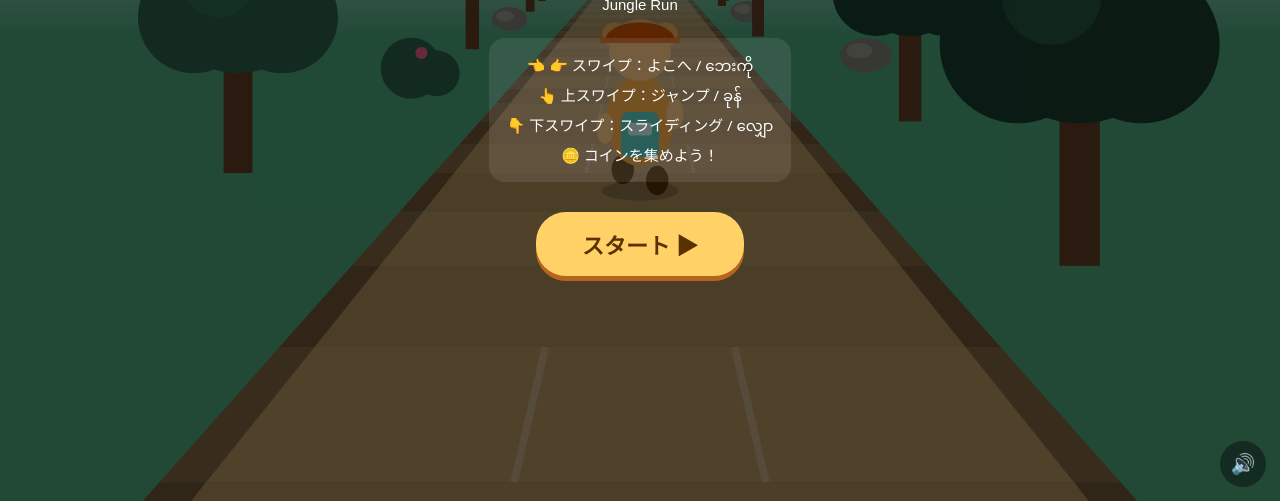
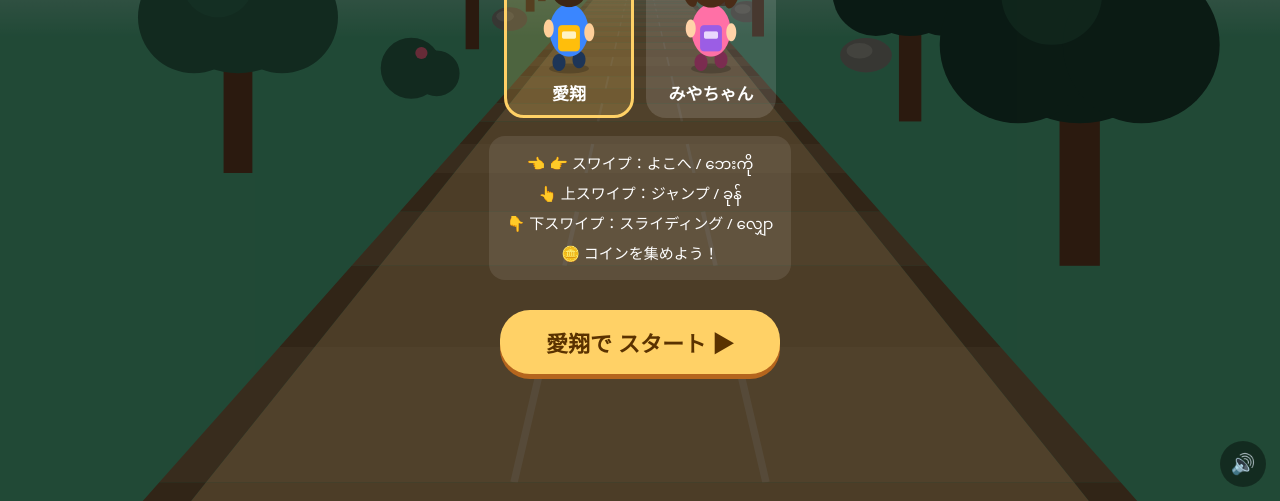
Before and after one commit to win-wwh/win, a plain HTML site: page run/index.html in a window 1280 px wide. Shown: the part 299-800 px from the top of the page. Drawn offline with Linux system fonts and the light colour scheme; animation ran at ten frames a second.

Commit message:
Jungle Run: Aito & Miya characters, cheers
Co-Authored-By: Claude Opus 5.5 <noreply@anthropic.com>
Claude-Session: https://claude.ai/code/session_01DkL3jYZV6QWiVky9CUuWeL

```diff
--- a/run/index.html
+++ b/run/index.html
@@ -3,7 +3,7 @@
 <head>
 <meta charset="UTF-8">
 <meta name="viewport" content="width=device-width, initial-scale=1, viewport-fit=cover, user-scalable=no">
-<title>Win ジャングルラン</title>
+<title>愛翔とみやちゃんのジャングルラン</title>
 <meta name="description" content="走って、よけて、コインを集めよう！スワイプで遊ぶランニングゲーム。無料。">
 <meta property="og:type" content="website">
 <meta property="og:title" content="Win ジャングルラン">
@@ -34,6 +34,8 @@ canvas{display:block;width:100vw;height:100vh;height:100dvh}
 .ov .sm{font-size:13px;opacity:.85}
 .mm{font-family:"Noto Sans Myanmar",sans-serif}
 .big{font-size:52px;font-weight:900;color:#ffd166;margin:6px 0}
+.pick{display:flex;gap:12px;margin:10px 0 4px}.pick button{background:#ffffff22;color:#fff;box-shadow:none;border:3px solid transparent;border-radius:20px;padding:10px 14px;font-size:17px;margin:0;width:130px}.pick button canvas{display:block;margin:0 auto 4px;width:90px;height:100px}.pick button.on{border-color:#ffd166;background:#ffd16633}
+.cheer{position:fixed;left:0;right:0;top:22%;text-align:center;font-size:34px;font-weight:900;color:#fff;text-shadow:0 3px 0 #e85d04,0 6px 14px #0009;pointer-events:none;opacity:0;transition:opacity .3s,transform .3s;transform:scale(.7)}.cheer.on{opacity:1;transform:scale(1)}
 .snd{position:fixed;bottom:calc(env(safe-area-inset-bottom) + 14px);right:14px;border:0;background:#0006;color:#fff;border-radius:50%;width:46px;height:46px;font-size:20px}
 </style>
 </head>
@@ -41,8 +43,10 @@ canvas{display:block;width:100vw;height:100vh;height:100dvh}
 <canvas id="cv"></canvas>
 <div class="hud" id="hud" style="display:none"><span class="c" id="sc">0 m</span><span class="c" id="co">🪙 0</span><button id="pz">⏸</button></div>
 <div class="ov" id="start">
+  <p style="font-size:18px;font-weight:800;margin:0;color:#fff">愛翔とみやちゃんの</p>
   <h1>ジャングルラン</h1>
-  <p class="mm">Jungle Run</p>
+  <p class="sm">だれで走る？</p>
+  <div class="pick"><button data-c="aito"><canvas width="180" height="200"></canvas>愛翔</button><button data-c="miya"><canvas width="180" height="200"></canvas>みやちゃん</button></div>
   <div class="how">
     👈 👉 スワイプ：よこへ / ဘေးကို<br>
     👆 上スワイプ：ジャンプ / ခုန်<br>
@@ -60,6 +64,7 @@ canvas{display:block;width:100vw;height:100vh;height:100dvh}
   <button id="again">もう一回 ↻</button>
 </div>
 <div class="ov" id="pause" style="display:none"><p style="font-size:26px;font-weight:800">⏸ 一時停止</p><button id="resume">つづける ▶</button></div>
+<div class="cheer" id="cheer"></div>
 <button class="snd" id="snd">🔊</button>
 <script>
 const cv=document.getElementById("cv"),ctx=cv.getContext("2d");
@@ -78,10 +83,18 @@ let bgmT=null,bgmStep=0;const BGM=[0,null,7,null,5,null,7,12,0,null,7,null,3,5,7
 function bgm(on){clearInterval(bgmT);if(!on||!sound)return;bgmT=setInterval(()=>{const n=BGM[bgmStep++%16];if(n!==null)beep(220*Math.pow(2,n/12),.12,"triangle",.035);if(bgmStep%4===1)beep(110,.1,"sine",.05)},150)}
 document.getElementById("snd").onclick=e=>{sound=!sound;localStorage.setItem("run-snd",sound?"1":"0");e.target.textContent=sound?"🔊":"🔇";bgm(state==="play")};
 
+// ---------- characters
+const CH={aito:{name:"愛翔",body:"#3a86ff",pack:"#ffbe0b",pack2:"#fff3c4",skin:"#ffcf99",hat:"#023e8a",leg:"#1d3557",type:"cap"},
+          miya:{name:"みやちゃん",body:"#ff70a6",pack:"#9b5de5",pack2:"#e9d8fd",skin:"#ffd3a8",hat:"#ff006e",leg:"#7b2c50",type:"ribbon",hair:"#4a2c17"}};
+let who=localStorage.getItem("run-who")||"aito";
+function cheer(t){const e=document.getElementById("cheer");e.textContent=t;e.classList.add("on");clearTimeout(cheer.h);cheer.h=setTimeout(()=>e.classList.remove("on"),1400)}
+const CHEERS=[[100,"がんばれ {n}！"],[250,"{n} はやい！"],[500,"すごいよ {n}！ 🎉"],[800,"{n} 天才！"],[1200,"{n} 最強！ 👑"],[2000,"{n} 伝説！！ 🌟"]];
+let cheerI=0;
 // ---------- game state
-let state="menu",P,objs,deco,dist,coins,speed,spawnZ,t,shake,best=+localStorage.getItem("run-best")||0;
-document.getElementById("best0").textContent=best?`ベスト / best：${best} m`:"";
-function reset(){P={lane:0,x:0,y:0,vy:0,slide:0,run:0};objs=[];deco=[];dist=0;coins=0;speed=13;spawnZ=30;t=0;shake=0;
+let state="menu",P,objs,deco,dist,coins,speed,spawnZ,t,shake,best=0;
+function setWho(c){who=c;localStorage.setItem("run-who",c);best=+localStorage.getItem("run-best-"+c)||0;document.querySelectorAll(".pick button").forEach(b=>b.classList.toggle("on",b.dataset.c===c));
+  document.getElementById("best0").textContent=best?`${CH[c].name}のベスト：${best} m`:"";document.getElementById("go").textContent=CH[c].name+"で スタート ▶"}
+function reset(){cheerI=0;P={lane:0,x:0,y:0,vy:0,slide:0,run:0};objs=[];deco=[];dist=0;coins=0;speed=11;spawnZ=45;t=0;shake=0;
   for(let z=6;z<90;z+=4){deco.push(mkDeco(z,-1));deco.push(mkDeco(z+2,1))}}
 function mkDeco(z,side){const k=Math.random();return{z,side,x:side*(LANE*1.5+1.2+Math.random()*2.2),k:k<.6?"tree":k<.85?"bush":"rock",h:2.5+Math.random()*2.5,c:Math.random()}}
 function spawn(){
@@ -100,9 +113,11 @@ function spawn(){
 function coinLine(l,z0,n){for(let i=0;i<n;i++)objs.push({t:"coin",lane:l,z:z0+i*1.5,y:.6})}
 function start(){reset();while(spawnZ<110)spawn();state="play";show("hud");bgm(true);last=performance.now()}
 function show(id){for(const x of["start","over","pause"])document.getElementById(x).style.display=x===id?"flex":"none";document.getElementById("hud").style.display=(id==="hud"||id==="pause")?"flex":"none"}
-function gameOver(){state="over";sfx.hit();bgm(false);shake=.4;const m=Math.floor(dist);const nb=m>best;if(nb){best=m;localStorage.setItem("run-best",best)}
-  setTimeout(()=>{document.getElementById("fs").textContent=m+" m";document.getElementById("fc").textContent=`🪙 ${coins}`;document.getElementById("fb").textContent=nb?"🎉 ベスト記録！ New best!":`ベスト：${best} m`;show("over")},700)}
+function gameOver(){state="over";sfx.hit();bgm(false);shake=.4;const m=Math.floor(dist);const nb=m>best;if(nb){best=m;localStorage.setItem("run-best-"+who,best)}
+  setTimeout(()=>{document.getElementById("fs").textContent=m+" m";document.querySelector("#over p").textContent=CH[who].name+"、"+(m>=500?"すごい！":m>=150?"よくがんばった！":"おしい！");document.getElementById("fc").textContent=`🪙 ${coins}`;document.getElementById("fb").textContent=nb?"🎉 "+CH[who].name+"のベスト記録！":`${CH[who].name}のベスト：${best} m`;setWho(who);document.getElementById("again").textContent="もう一回 ↻";show("over")},700)}
 document.getElementById("go").onclick=start;document.getElementById("again").onclick=start;
+const menuBtn=document.createElement("button");menuBtn.textContent="キャラをかえる";menuBtn.style.cssText="background:#ffffff33;color:#fff;box-shadow:none;font-size:16px;padding:10px 24px;margin-top:14px";menuBtn.onclick=()=>{state="menu";show("start")};document.getElementById("over").appendChild(menuBtn);
+document.querySelectorAll(".pick button").forEach(b=>b.onclick=()=>{setWho(b.dataset.c);sfx.move()});
 document.getElementById("pz").onclick=()=>{if(state==="play"){state="pause";bgm(false);show("pause")}};
 document.getElementById("resume").onclick=()=>{state="play";show("hud");bgm(true);last=performance.now()};
 document.addEventListener("visibilitychange",()=>{if(document.hidden&&state==="play"){state="pause";bgm(false);show("pause")}});
@@ -121,7 +136,7 @@ addEventListener("keydown",e=>{const m={ArrowLeft:"L",ArrowRight:"R",ArrowUp:"U"
 // ---------- update
 let last=performance.now();
 function update(dt){
-  t+=dt;speed=Math.min(28,13+dist/140);const dz=speed*dt;dist+=dz;
+  t+=dt;speed=Math.min(26,11+dist/160);const dz=speed*dt;dist+=dz;
   P.x+=(P.lane*LANE-P.x)*Math.min(1,dt*14);
   P.vy-=32*dt;P.y=Math.max(0,P.y+P.vy*dt);if(P.y===0)P.vy=Math.max(P.vy,0);
   if(P.slide>0)P.slide-=dt;P.run+=dt*speed*.9;
@@ -134,6 +149,7 @@ function update(dt){
     else if(o.t==="bar"&&!(P.slide>0)){gameOver();return}
     else if(o.t==="wall"){gameOver();return}}
   objs=objs.filter(o=>o.z>1&&!(o.dead&&!(o.pop>0)));objs.forEach(o=>{if(o.pop)o.pop-=dt});
+  if(cheerI<CHEERS.length&&dist>=CHEERS[cheerI][0]){cheer(CHEERS[cheerI][1].replace("{n}",CH[who].name));sfx.coin();cheerI++}
   document.getElementById("sc").textContent=Math.floor(dist)+" m";document.getElementById("co").textContent="🪙 "+coins}
 
 // ---------- draw
@@ -180,24 +196,25 @@ function drawObj(o){const x=o.lane*LANE,p=proj(x,0,o.z),s=p.s;
     ctx.strokeStyle="#5c5c55";ctx.lineWidth=Math.max(1,s*.03);ctx.beginPath();ctx.moveTo(a.x,(a.y+b.y)/2);ctx.lineTo(b.x,(a.y+b.y)/2+.1*s);ctx.moveTo((a.x+b.x)/2,b.y);ctx.lineTo((a.x+b.x)/2-.1*s,(a.y+b.y)/2);ctx.stroke();
     ctx.fillStyle="#52b788";ctx.beginPath();ctx.ellipse((a.x+b.x)/2,b.y+.05*s,(b.x-a.x)*.45,.15*s,0,0,7);ctx.fill()}}
 function rr(x,y,w,h,r){r=Math.max(0,Math.min(r,w/2,h/2));ctx.beginPath();ctx.moveTo(x+r,y);ctx.arcTo(x+w,y,x+w,y+h,r);ctx.arcTo(x+w,y+h,x,y+h,r);ctx.arcTo(x,y+h,x,y,r);ctx.arcTo(x,y,x+w,y,r);ctx.closePath()}
-function drawPlayer(){shadow(P.x,PZ,.45*(1-Math.min(.5,P.y/6)));
-  const sl=P.slide>0,base=proj(P.x,P.y,PZ),s=base.s;const bob=sl?0:Math.abs(Math.sin(P.run*1.1))*.12*s;
-  const bh=(sl?.55:1.05)*s,bw=.78*s,cy=base.y-bh/2-bob-(sl?.0:.2*s);
-  // legs
-  if(!sl){const sw=Math.sin(P.run*1.1);ctx.fillStyle="#5a3200";for(const k of[-1,1]){ctx.beginPath();ctx.ellipse(base.x+k*.2*s,base.y-.12*s-(k*sw>0?k*sw*.18*s:0),.13*s,.17*s,0,0,7);ctx.fill()}}
-  // backpack body (seen from behind)
-  ctx.fillStyle="#ff9f1c";ctx.beginPath();ctx.ellipse(base.x,cy,bw/2,bh/2,0,0,7);ctx.fill();
-  ctx.fillStyle="#2ec4b6";rr(base.x-bw*.28,cy-bh*.1,bw*.56,bh*.5,.08*s);ctx.fill();ctx.fillStyle="#cbf3f0";rr(base.x-bw*.18,cy+bh*.02,bw*.36,bh*.14,.04*s);ctx.fill();
-  // arms
-  if(!sl){const sw=Math.sin(P.run*1.1);ctx.fillStyle="#ffbf69";for(const k of[-1,1]){ctx.beginPath();ctx.ellipse(base.x+k*bw*.52,cy+k*sw*.12*s,.1*s,.18*s,0,0,7);ctx.fill()}}
-  // head + ears + hat
-  const hy=cy-bh/2-(sl?.18:.3)*s;ctx.fillStyle="#ffbf69";for(const k of[-1,1]){ctx.beginPath();ctx.arc(base.x+k*.3*s,hy-.18*s,.14*s,0,7);ctx.fill()}
-  ctx.beginPath();ctx.arc(base.x,hy,.36*s,0,7);ctx.fill();
-  ctx.fillStyle="#e85d04";ctx.beginPath();ctx.ellipse(base.x,hy-.12*s,.4*s,.2*s,0,Math.PI,0);ctx.fill();ctx.fillRect(base.x-.46*s,hy-.14*s,.92*s,.06*s);
-  if(sl){ctx.strokeStyle="#ffffff88";ctx.lineWidth=2;for(let i=0;i<3;i++){ctx.beginPath();ctx.moveTo(base.x-bw*.6-i*8,base.y-6-i*6);ctx.lineTo(base.x-bw*.6-i*8-20,base.y-6-i*6);ctx.stroke()}}}
+function drawPlayer(){shadow(P.x,PZ,.45*(1-Math.min(.5,P.y/6)));const base=proj(P.x,P.y,PZ);drawChar(ctx,CH[who],base.x,base.y,base.s,P.slide>0,P.run,state!=="menu")}
+function drawChar(c,C,bx,by,s,sl,run,label){
+  const bob=sl?0:Math.abs(Math.sin(run*1.1))*.12*s;const bh=(sl?.55:1.05)*s,bw=.78*s,cy=by-bh/2-bob-(sl?0:.2*s);const sw=Math.sin(run*1.1);
+  const R=(x,y,w,h,r)=>{r=Math.max(0,Math.min(r,w/2,h/2));c.beginPath();c.moveTo(x+r,y);c.arcTo(x+w,y,x+w,y+h,r);c.arcTo(x+w,y+h,x,y+h,r);c.arcTo(x,y+h,x,y,r);c.arcTo(x,y,x+w,y,r);c.closePath()};
+  if(!sl){c.fillStyle=C.leg;for(const k of[-1,1]){c.beginPath();c.ellipse(bx+k*.2*s,by-.12*s-(k*sw>0?k*sw*.18*s:0),.13*s,.17*s,0,0,7);c.fill()}}
+  const hy=cy-bh/2-(sl?.18:.3)*s;
+  if(C.type==="ribbon"){c.fillStyle=C.hair;for(const k of[-1,1]){c.beginPath();c.ellipse(bx+k*.42*s,hy+.12*s+(sl?0:sw*k*.05*s),.13*s,.26*s,k*.3,0,7);c.fill()}}
+  c.fillStyle=C.body;c.beginPath();c.ellipse(bx,cy,bw/2,bh/2,0,0,7);c.fill();
+  c.fillStyle=C.pack;R(bx-bw*.28,cy-bh*.1,bw*.56,bh*.5,.08*s);c.fill();c.fillStyle=C.pack2;R(bx-bw*.18,cy+bh*.02,bw*.36,bh*.14,.04*s);c.fill();
+  if(!sl){c.fillStyle=C.skin;for(const k of[-1,1]){c.beginPath();c.ellipse(bx+k*bw*.52,cy+k*sw*.12*s,.1*s,.18*s,0,0,7);c.fill()}}
+  if(C.type==="ribbon"){c.fillStyle=C.hair;c.beginPath();c.arc(bx,hy,.37*s,0,7);c.fill();
+    c.fillStyle=C.hat;for(const k of[-1,1]){c.beginPath();c.moveTo(bx,hy-.3*s);c.lineTo(bx+k*.32*s,hy-.48*s);c.lineTo(bx+k*.3*s,hy-.14*s);c.closePath();c.fill()}c.beginPath();c.arc(bx,hy-.3*s,.08*s,0,7);c.fill()}
+  else{c.fillStyle=C.skin;for(const k of[-1,1]){c.beginPath();c.arc(bx+k*.34*s,hy+.02*s,.09*s,0,7);c.fill()}c.fillStyle="#3d2614";c.beginPath();c.arc(bx,hy,.36*s,0,7);c.fill();
+    c.fillStyle=C.hat;c.beginPath();c.ellipse(bx,hy-.1*s,.39*s,.24*s,0,Math.PI,0);c.fill();c.fillRect(bx-.39*s,hy-.12*s,.78*s,.07*s);c.fillStyle="#fff";c.beginPath();c.arc(bx,hy-.3*s,.05*s,0,7);c.fill()}
+  if(sl){c.strokeStyle="#ffffff88";c.lineWidth=2;for(let i=0;i<3;i++){c.beginPath();c.moveTo(bx-bw*.6-i*8,by-6-i*6);c.lineTo(bx-bw*.6-i*8-20,by-6-i*6);c.stroke()}}
+  if(label){const fs=Math.max(11,.3*s);c.font=`bold ${fs}px system-ui,sans-serif`;c.textAlign="center";const tw=c.measureText(C.name).width+12,ty=hy-.62*s;c.fillStyle="#0007";R(bx-tw/2,ty-fs*.85,tw,fs*1.3,fs*.4);c.fill();c.fillStyle="#fff";c.fillText(C.name,bx,ty+fs*.15)}}
 function draw(){ctx.save();if(shake>0){ctx.translate((Math.random()-.5)*14*shake,(Math.random()-.5)*14*shake)}
   sky();ground();
-  const all=[...deco.map(d=>({z:d.z,f:()=>drawDeco(d)})),...objs.filter(o=>o.z<100).map(o=>({z:o.z,f:()=>drawObj(o)})),{z:PZ-.01,f:drawPlayer}];
+  const all=[...deco.map(d=>({z:d.z,f:()=>drawDeco(d)})),...objs.filter(o=>o.z<100).map(o=>({z:o.z,f:()=>drawObj(o)})),...(state==='menu'?[]:[{z:PZ-.01,f:drawPlayer}])];
   all.sort((a,b)=>b.z-a.z);for(const a of all)if(a.z>.9)a.f();
   ctx.restore()}
 function loop(now){const dt=Math.min(.05,(now-last)/1000);last=now;
@@ -205,7 +222,9 @@ function loop(now){const dt=Math.min(.05,(now-last)/1000);last=now;
   if(state==="menu"){t+=dt;if(!P)reset();dist+=dt*6;P.run+=dt*6;for(const d of deco){d.z-=dt*6;if(d.z<1)Object.assign(d,mkDeco(d.z+88,d.side))}}
   if(shake>0)shake-=dt;
   draw();requestAnimationFrame(loop)}
-reset();requestAnimationFrame(loop);
+reset();setWho(who);
+document.querySelectorAll(".pick button").forEach(b=>{const k=b.dataset.c,cc=b.querySelector("canvas").getContext("2d");let r=0;(function anim(){cc.clearRect(0,0,180,200);cc.fillStyle="#0003";cc.beginPath();cc.ellipse(90,185,40,10,0,0,7);cc.fill();drawChar(cc,CH[k],90,185,100,false,r,false);r+=.12;if(document.getElementById("start").style.display!=="none")requestAnimationFrame(anim);else setTimeout(anim,300)})()});
+requestAnimationFrame(loop);
 </script>
 <script>if("serviceWorker" in navigator)navigator.serviceWorker.register("/win/sw.js").catch(()=>{})</script>
 </body>
--- a/sw.js
+++ b/sw.js
@@ -1,4 +1,4 @@
-const CACHE="win-v7";
+const CACHE="win-v8";
 const FILES=["./", "index.html", "og.png", "icon-180.png", "icon-512.png", "kaigo/", "kaigo/index.html", "kaigo/icon-180.png", "kaigo/icon-512.png", "kaigo/manifest.json", "baby/", "baby/index.html", "baby/icon-180.png", "baby/icon-512.png", "baby/manifest.json", "story/", "story/index.html", "story/icon-180.png", "story/icon-512.png", "story/manifest.json", "drop/", "drop/index.html", "drop/icon-180.png", "drop/icon-512.png", "drop/manifest.json", "puzzle/", "puzzle/index.html", "puzzle/icon-180.png", "puzzle/icon-512.png", "puzzle/manifest.json", "exam/", "exam/index.html", "exam/icon-180.png", "exam/icon-512.png", "exam/manifest.json", "work/", "work/index.html", "work/icon-180.png", "work/icon-512.png", "work/manifest.json", "jobs/", "jobs/index.html", "jobs/icon-180.png", "jobs/icon-512.png", "jobs/manifest.json", "photo/", "photo/index.html", "photo/icon-180.png", "photo/icon-512.png", "photo/manifest.json", "run/", "run/index.html", "run/icon-180.png", "run/icon-512.png", "run/manifest.json"].map(f=>"/win/"+f.replace(/^\.\//,""));
 self.addEventListener("install",e=>{e.waitUntil(caches.open(CACHE).then(c=>c.addAll(FILES)).then(()=>self.skipWaiting()))});
 self.addEventListener("activate",e=>{e.waitUntil(caches.keys().then(ks=>Promise.all(ks.filter(k=>k!==CACHE).map(k=>caches.delete(k)))).then(()=>self.clients.claim()))});
```
Also changed, not shown: index.html (+1 -1 lines).
